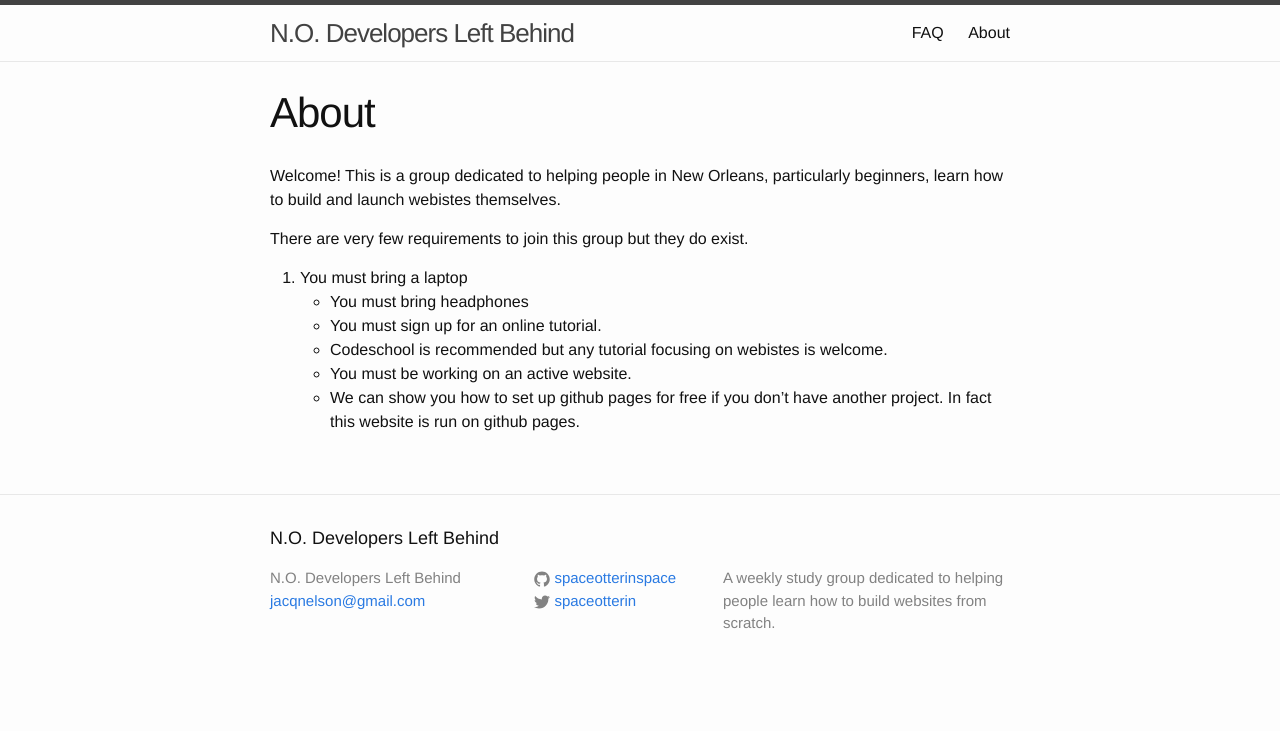
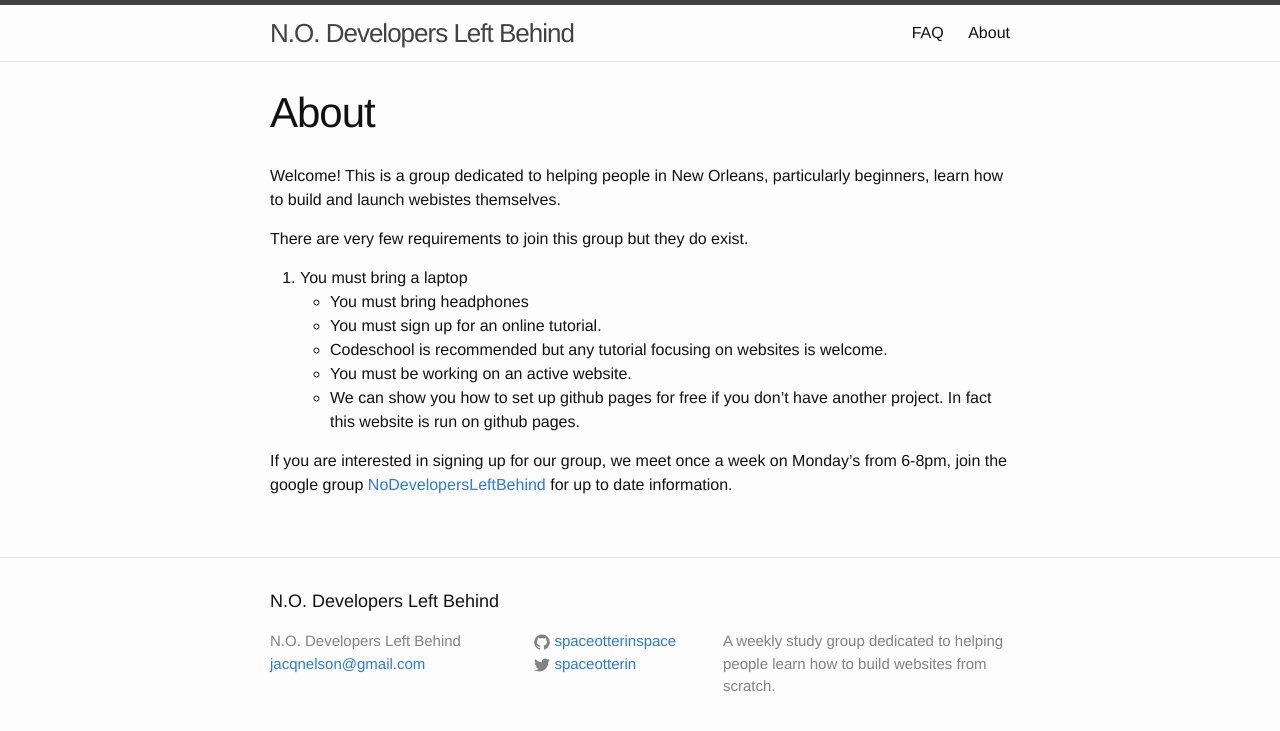
Before and after one commit to SpaceOtterInSpace/spaceotterinspace_old, a Jekyll site: the page built from about.md, in a window 1280 px wide. Shown: the top 731 px of the page. Built offline with Jekyll 4.4.1, drawn with Linux system fonts in a browser that asks for light colours.

Commit message:
Add google group link

```diff
--- a/about.md
+++ b/about.md
@@ -10,6 +10,10 @@ There are very few requirements to join this group but they do exist.
 1. You must bring a laptop
 * You must bring headphones
 * You must sign up for an online tutorial.
- * Codeschool is recommended but any tutorial focusing on webistes is welcome.
+ * Codeschool is recommended but any tutorial focusing on websites is welcome.
 * You must be working on an active website.
  * We can show you how to set up github pages for free if you don't have another project. In fact this website is run on github pages.
+
+If you are interested in signing up for our group, we meet once a week on Monday's from 6-8pm, join the google group [NoDevelopersLeftBehind][NoDevelopersLeftBehind] for up to date information.
+
+[NoDevelopersLeftBehind]:   https://groups.google.com/forum/#!forum/nodevelopersleftbehind
```
